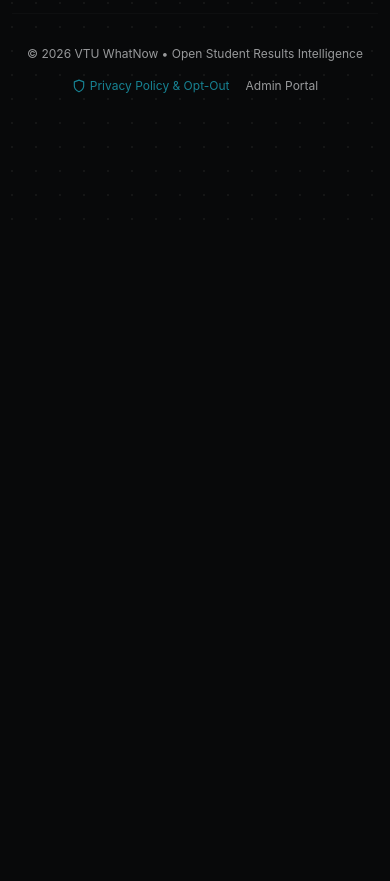
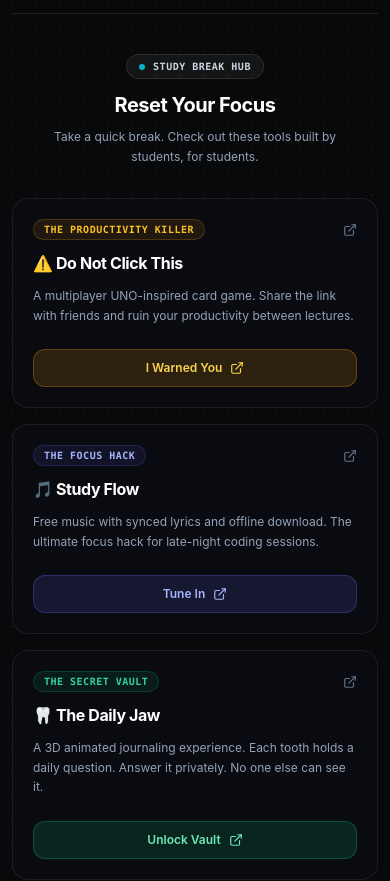
Before and after one commit to swayam687/VTU-whatnow, a Next.js app in the folder frontend/: page / in a window 390 px wide. Shown: the part 1137-2018 px from the top of the page. Before the commit the page ends 1359 px from the top, so only its background shows below. Built offline with nearby package versions, Linux system fonts and the light colour scheme; no server answers.

Commit message:
feat(ui): add StudyBreakHub responsive grid at bottom of dashboard

```diff
--- a/frontend/app/page.tsx
+++ b/frontend/app/page.tsx
@@ -10,6 +10,7 @@ import CampusGraph from "../components/CampusGraph";
 import BacklogMatrix from "../components/BacklogMatrix";
 import Identicon from "../components/Identicon";
 import Navbar from "../components/Navbar";
+import StudyBreakHub from "../components/StudyBreakHub";
 import {
   Student,
   BranchStat,
@@ -1152,6 +1153,9 @@ export default function Dashboard() {
           </>
         )}
 
+        {/* Study Break Hub: Student-Built Tools & Break Zone */}
+        <StudyBreakHub isObsidian={isObsidian} />
+
         {/* Global Footer */}
         <footer className="pt-8 pb-12 border-t border-slate-200/60 dark:border-white/5 flex flex-col sm:flex-row items-center justify-between gap-4 text-xs opacity-60">
           <p>© {new Date().getFullYear()} VTU WhatNow • Open Student Results Intelligence</p>
--- /dev/null
+++ b/frontend/components/StudyBreakHub.tsx
@@ -0,0 +1,170 @@
+import React from "react";
+import { IconExternalLink } from "./Icons";
+import { sfx } from "../lib/sfx";
+
+interface StudyBreakHubProps {
+  isObsidian?: boolean;
+}
+
+interface StudyBreakApp {
+  id: string;
+  category: string;
+  title: string;
+  description: string;
+  buttonText: string;
+  url: string;
+  accent: "amber" | "indigo" | "emerald";
+}
+
+const APPS: StudyBreakApp[] = [
+  {
+    id: "uno-game",
+    category: "The Productivity Killer",
+    title: "⚠️ Do Not Click This",
+    description:
+      "A multiplayer UNO-inspired card game. Share the link with friends and ruin your productivity between lectures.",
+    buttonText: "I Warned You",
+    url: "https://example.com", // Replace with actual UNO game URL
+    accent: "amber",
+  },
+  {
+    id: "study-flow",
+    category: "The Focus Hack",
+    title: "🎵 Study Flow",
+    description:
+      "Free music with synced lyrics and offline download. The ultimate focus hack for late-night coding sessions.",
+    buttonText: "Tune In",
+    url: "https://example.com", // Replace with actual Music App URL
+    accent: "indigo",
+  },
+  {
+    id: "daily-jaw",
+    category: "The Secret Vault",
+    title: "🦷 The Daily Jaw",
+    description:
+      "A 3D animated journaling experience. Each tooth holds a daily question. Answer it privately. No one else can see it.",
+    buttonText: "Unlock Vault",
+    url: "https://example.com", // Replace with actual 3D Journal URL
+    accent: "emerald",
+  },
+];
+
+export default function StudyBreakHub({ isObsidian = true }: StudyBreakHubProps) {
+  return (
+    <section
+      aria-label="Study Break Hub"
+      className="mt-16 sm:mt-20 pt-10 sm:pt-14 border-t border-slate-200/80 dark:border-white/10"
+    >
+      {/* Header & Sub-header */}
+      <div className="flex flex-col items-center text-center max-w-2xl mx-auto mb-8 sm:mb-10 px-4">
+        <div className="inline-flex items-center gap-2 px-3 py-1 rounded-full text-[10px] sm:text-xs font-mono font-semibold uppercase tracking-wider mb-3 border bg-slate-100 dark:bg-white/5 border-slate-200 dark:border-white/10 text-slate-700 dark:text-slate-300">
+          <span className="w-1.5 h-1.5 rounded-full bg-cyan-500 animate-pulse" />
+          <span>Study Break Hub</span>
+        </div>
+        <h2 className="text-xl sm:text-2xl font-bold tracking-tight text-slate-900 dark:text-white">
+          Reset Your Focus
+        </h2>
+        <p className="text-xs sm:text-sm text-slate-600 dark:text-slate-400 mt-2 leading-relaxed">
+          Take a quick break. Check out these tools built by students, for students.
+        </p>
+      </div>
+
+      {/* 3-Column Responsive Grid */}
+      <div className="grid grid-cols-1 md:grid-cols-3 gap-4 sm:gap-6">
+        {APPS.map((app) => {
+          // Accent-specific design tokens
+          const accentStyles = {
+            amber: {
+              badge: isObsidian
+                ? "bg-amber-500/10 text-amber-400 border-amber-500/20"
+                : "bg-amber-50 text-amber-800 border-amber-200",
+              borderHover: isObsidian
+                ? "group-hover:border-amber-500/40 group-hover:shadow-[0_0_25px_-5px_rgba(245,158,11,0.15)]"
+                : "group-hover:border-amber-400 group-hover:shadow-lg group-hover:shadow-amber-500/10",
+              button: isObsidian
+                ? "bg-amber-500/15 hover:bg-amber-500/25 text-amber-300 border border-amber-500/30"
+                : "bg-amber-500 hover:bg-amber-600 text-white shadow-xs",
+              glow: "from-amber-500/10 via-transparent to-transparent",
+            },
+            indigo: {
+              badge: isObsidian
+                ? "bg-indigo-500/10 text-indigo-300 border-indigo-500/20"
+                : "bg-indigo-50 text-indigo-800 border-indigo-200",
+              borderHover: isObsidian
+                ? "group-hover:border-indigo-500/40 group-hover:shadow-[0_0_25px_-5px_rgba(99,102,241,0.15)]"
+                : "group-hover:border-indigo-400 group-hover:shadow-lg group-hover:shadow-indigo-500/10",
+              button: isObsidian
+                ? "bg-indigo-500/15 hover:bg-indigo-500/25 text-indigo-300 border border-indigo-500/30"
+                : "bg-indigo-600 hover:bg-indigo-700 text-white shadow-xs",
+              glow: "from-indigo-500/10 via-transparent to-transparent",
+            },
+            emerald: {
+              badge: isObsidian
+                ? "bg-emerald-500/10 text-emerald-400 border-emerald-500/20"
+                : "bg-emerald-50 text-emerald-800 border-emerald-200",
+              borderHover: isObsidian
+                ? "group-hover:border-emerald-500/40 group-hover:shadow-[0_0_25px_-5px_rgba(16,185,129,0.15)]"
+                : "group-hover:border-emerald-400 group-hover:shadow-lg group-hover:shadow-emerald-500/10",
+              button: isObsidian
+                ? "bg-emerald-500/15 hover:bg-emerald-500/25 text-emerald-300 border border-emerald-500/30"
+                : "bg-emerald-600 hover:bg-emerald-700 text-white shadow-xs",
+              glow: "from-emerald-500/10 via-transparent to-transparent",
+            },
+          }[app.accent];
+
+          return (
+            <div
+              key={app.id}
+              className={`group relative rounded-2xl sm:rounded-3xl p-5 sm:p-6 border transition-all duration-300 hover:scale-[1.02] flex flex-col justify-between overflow-hidden ${
+                isObsidian
+                  ? "bg-[#0b0d13]/80 backdrop-blur-md border-white/[0.08] text-white"
+                  : "bg-white/90 backdrop-blur-md border-slate-200 text-slate-900 shadow-sm"
+              } ${accentStyles.borderHover}`}
+            >
+              {/* Subtle ambient accent gradient on hover */}
+              <div
+                className={`absolute inset-0 bg-gradient-to-br ${accentStyles.glow} opacity-0 group-hover:opacity-100 transition-opacity duration-300 pointer-events-none`}
+              />
+
+              {/* Card Top: Category, Title, Description */}
+              <div className="relative z-10 space-y-3">
+                <div className="flex items-center justify-between gap-2">
+                  <span
+                    className={`text-[10px] font-mono font-bold uppercase tracking-wider px-2.5 py-0.5 rounded-full border ${accentStyles.badge}`}
+                  >
+                    {app.category}
+                  </span>
+                  <span className="text-slate-400 dark:text-slate-500 group-hover:text-slate-600 dark:group-hover:text-slate-300 transition-colors">
+                    <IconExternalLink className="w-3.5 h-3.5" />
+                  </span>
+                </div>
+
+                <h3 className="font-bold text-base sm:text-lg tracking-tight leading-snug">
+                  {app.title}
+                </h3>
+
+                <p className="text-xs sm:text-sm text-slate-600 dark:text-slate-400 leading-relaxed">
+                  {app.description}
+                </p>
+              </div>
+
+              {/* Card Bottom: Tactile External Action Button */}
+              <div className="relative z-10 pt-6 mt-auto">
+                <a
+                  href={app.url}
+                  target="_blank"
+                  rel="noopener noreferrer"
+                  onClick={() => sfx.playMechanicalClick()}
+                  className={`w-full py-2.5 px-4 rounded-xl text-xs font-semibold flex items-center justify-center gap-2 transition-all active:scale-[0.98] cursor-pointer ${accentStyles.button}`}
+                >
+                  <span>{app.buttonText}</span>
+                  <IconExternalLink className="w-3.5 h-3.5" />
+                </a>
+              </div>
+            </div>
+          );
+        })}
+      </div>
+    </section>
+  );
+}
```
